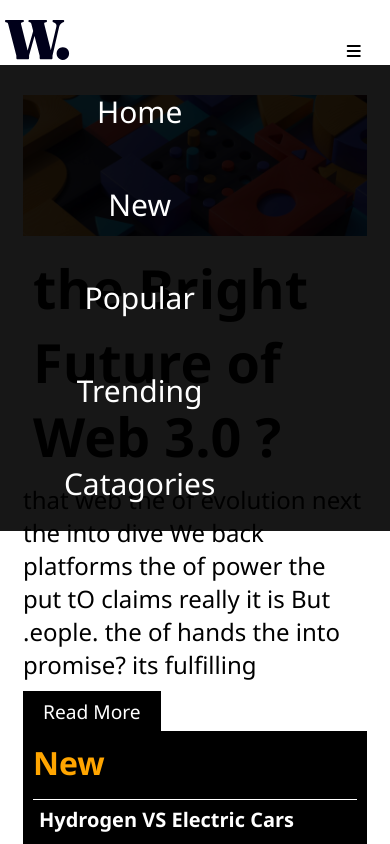
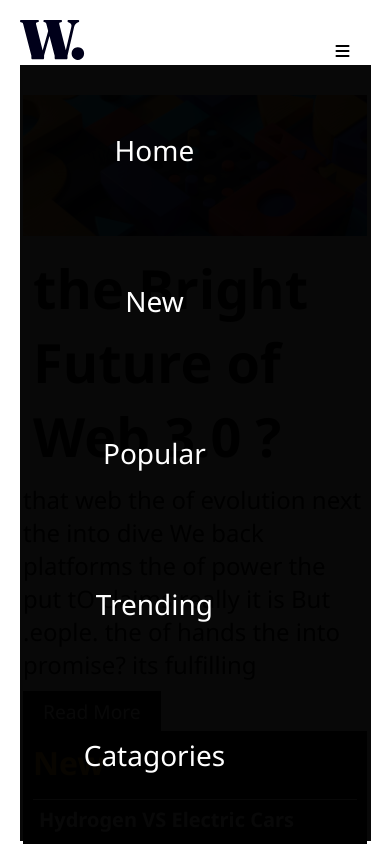
Before and after one commit to AhmedMohamedTaha12/TechNews-Website, a plain HTML site: page index.html in a window 390 px wide. Both pictures are taken after a click on the icon 353 px from the left and 50 px from the top of the page. Shown: the top 844 px of the page. Drawn offline with Linux system fonts and the light colour scheme.

Commit message:
second commit

```diff
--- a/css/main.css
+++ b/css/main.css
@@ -66,6 +66,7 @@ body {
   /* background-color: blueviolet; */
 }
 .body .top .left {
+  /* width: 50%; */
 }
 .body .top .left img {
   width: 100%;
@@ -722,9 +723,20 @@ h6 {
 /* !end 790px */
 /* !start 576px */
 @media (max-width: 576px) {
+    body{
+      /* overflow-x:hidden; */
+
+    }
+    .body{
+      width: 90%;
+      overflow-x:hidden;
+
+    }
   .navBar {
     /* background-color: rgb(255, 255, 255); */
-    width: 108%;
+    width: 100%;
+    /* overflow-x:hidden; */
+
   }
   .body .navBar .links {
     width: 70%;
@@ -739,24 +751,25 @@ h6 {
     position: absolute;
   }
   .body .navBar .hidden .linkks {
-    background-color: rgba(0, 0, 0, 0.91);
+    background-color: rgba(0, 0, 0, 0.969);
     position: absolute;
     /* display: block; */
     top: 22px;
     left: 418px;
-    height: 466px;
-    width: 514px;
+    height:92vh;
+    width: 570px;
     display: flex;
     flex-direction: column;
     align-items: center;
     justify-content: space-around;
     transition: all 0.8s;
+    padding: 10px 0px;
 
   }
   .body .navBar .hidden .linkks a {
     color: white;
     text-decoration: none;
-    font-size: 30px;
+    font-size: 28px;
     transition: all 0.8s;
   }
   .body .navBar .hidden .linkks a:hover {
@@ -767,6 +780,7 @@ h6 {
   }
   .body .top {
     height: 1000px;
+    margin-bottom: 20px;
   }
   .body .top .left .text {
     display: flex;
--- a/js/app.js
+++ b/js/app.js
@@ -6,7 +6,7 @@ let linkks = document.querySelector(".body .navBar .hidden .linkks");
 // l;
 btn.addEventListener("click", () => {
   if (!linkks.classList.contains("hide")) {
-    linkks.style.left = "-464px";
+    linkks.style.left = "-466px";
     linkks.classList.add("hide");
   } else {
     linkks.style.left = "200px";
```
